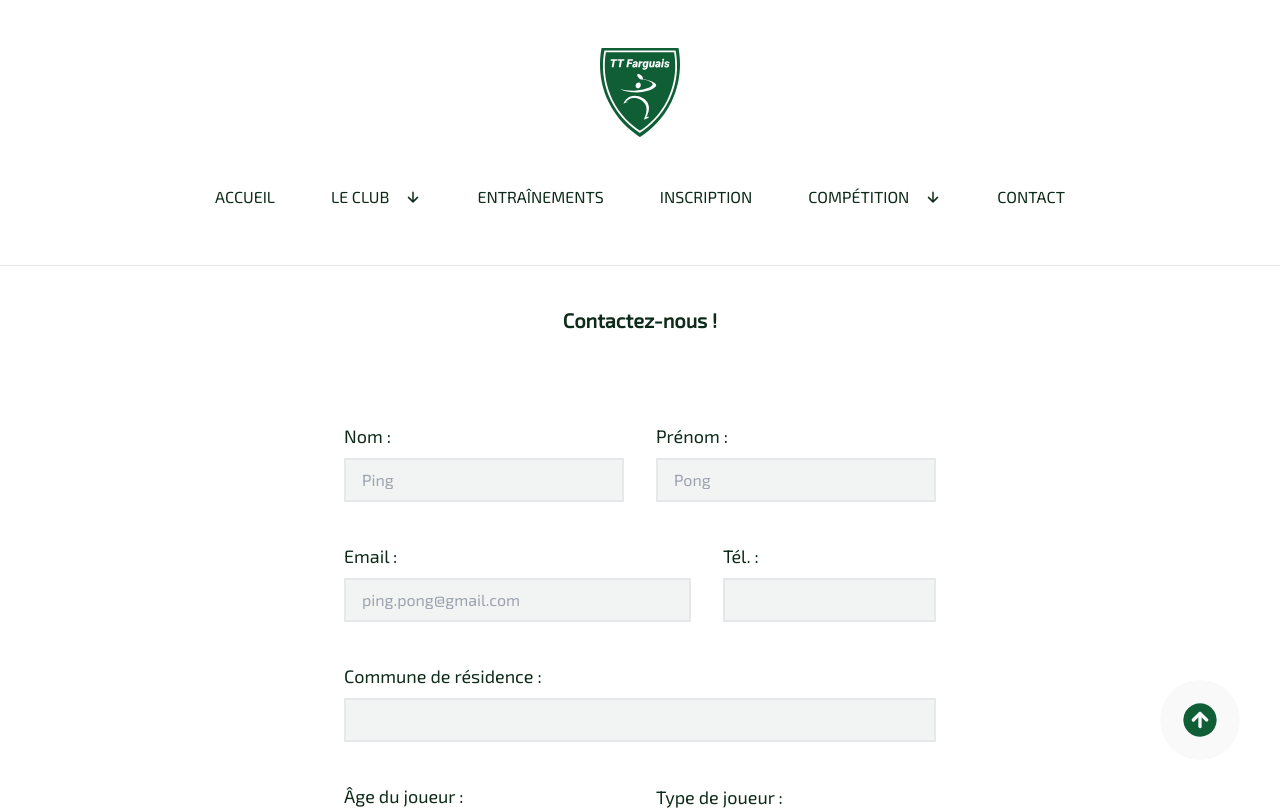
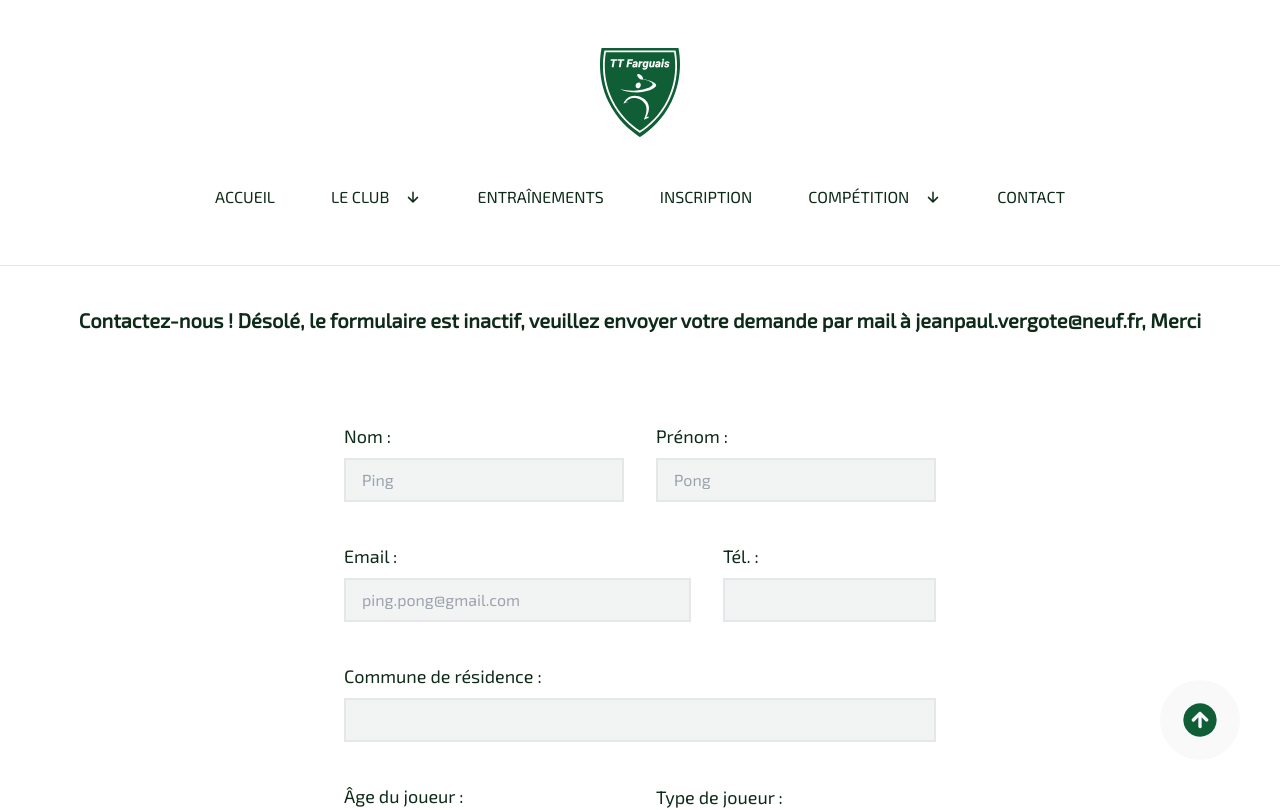
Before and after one commit to ttfarguais/ttfarguais, a Next.js app: page /contact in a window 1280 px wide. Shown: the top 810 px of the page. Built offline with nearby package versions, Linux system fonts and the light colour scheme.

Commit message:
Update Contact.jsx

```diff
--- a/app/src/components/Main/contact/Contact.jsx
+++ b/app/src/components/Main/contact/Contact.jsx
@@ -16,6 +16,7 @@ export default function Contact({
     <div className="flex flex-col items-center m-auto py-6">
       <h1 className="text-xl text-center font-bold p-4 mb-8">
         Contactez-nous !
+        Désolé, le formulaire est inactif, veuillez envoyer votre demande par mail à jeanpaul.vergote@neuf.fr, Merci
       </h1>
 
       <form
```
